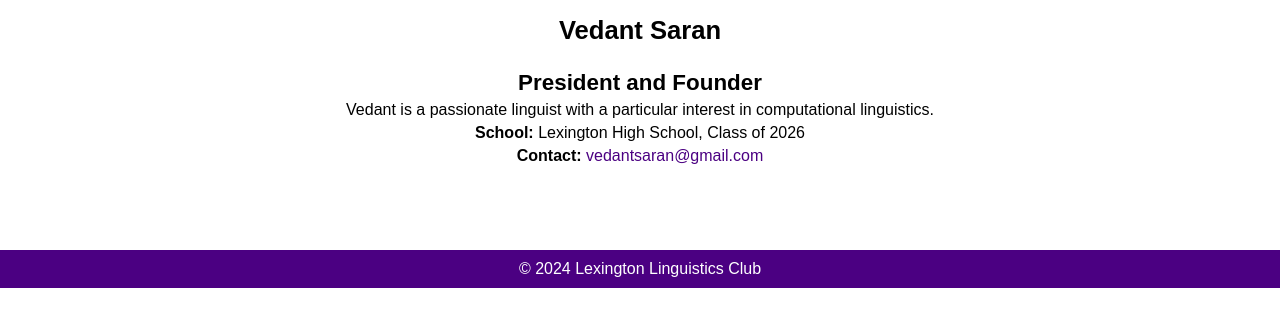
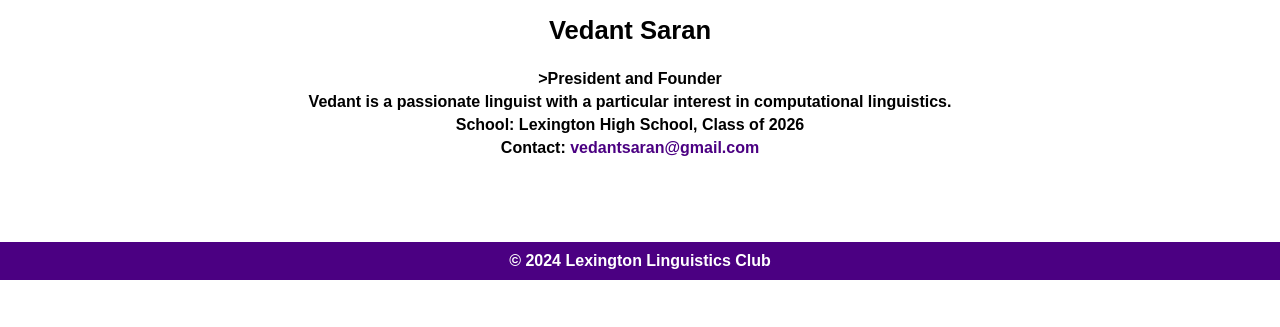
Before and after one commit to LexingtonLinguisticsClub/LexingtonLinguisticsClub, a plain HTML site: page team.html in a window 1280 px wide. Shown: the part 255-582 px from the top of the page. Drawn offline with Linux system fonts and the light colour scheme.

Commit message:
Update team.html

```diff
--- a/team.html
+++ b/team.html
@@ -27,7 +27,7 @@
             <div class="team-member">
              <!--  <img src="member1.jpg" alt="Team Member 1">-->
                <h3 class="president-name">Vedant Saran</h3>
-               <p class="position-title">President and Founder</p>
+                <p><strong>>President and Founder</p>
                 <p>Vedant is a passionate linguist with a particular interest in computational linguistics.</p>
                 <p><strong>School:</strong> Lexington High School, Class of 2026</p>
                 <p><strong>Contact:</strong> <a href="mailto:vedantsaran@gmail.com">vedantsaran@gmail.com</a></p>
```
